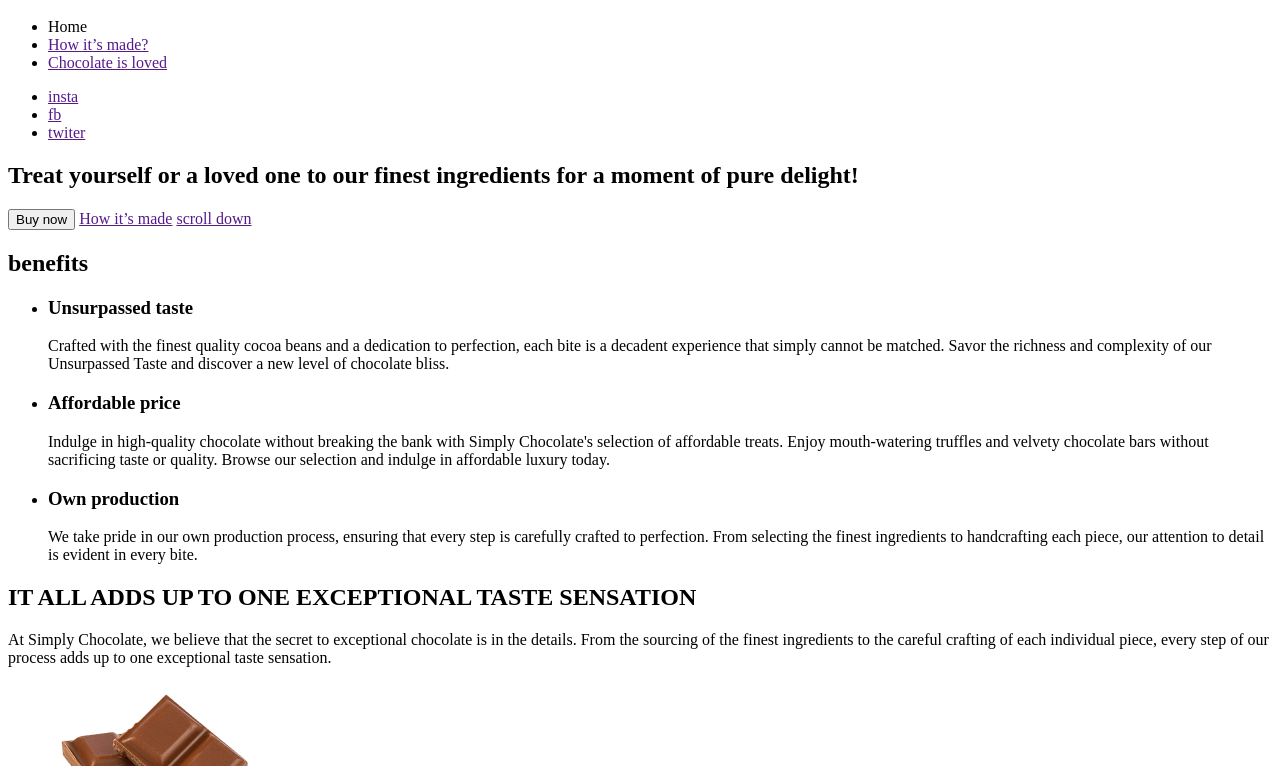
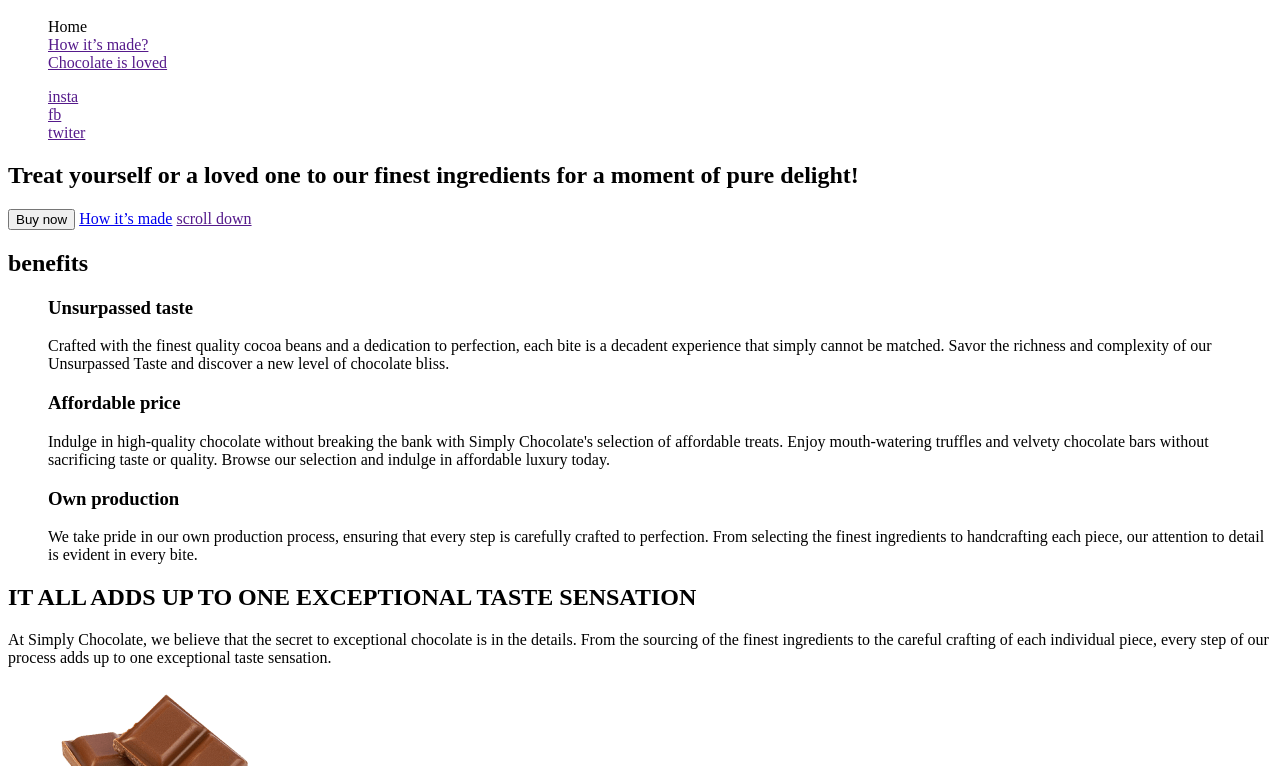
Before and after one commit to Tereshchuk-Yuliia/Chocolate, a plain HTML site: page index.html in a window 1280 px wide. Shown: the part 34-800 px from the top of the page. Drawn offline with Linux system fonts and the light colour scheme.

Commit message:
update index.html file

```diff
--- /dev/null
+++ b/css/style.css
@@ -0,0 +1,6 @@
+ul {
+    list-style-type: none;
+}
+a {
+    list-style-type: none;
+}
--- a/index.html
+++ b/index.html
@@ -4,6 +4,7 @@
     <meta charset="UTF-8">
     <meta name="viewport" content="width=device-width, initial-scale=1.0">
     <title>Chocolate</title>
+    <link rel="stylesheet" href="./css/style.css">
 </head>
 <body>
     <header>
@@ -27,7 +28,7 @@
         our finest ingredients for a moment
         of pure delight!</h1>
         <button type="button">Buy now</button>
-        <a href="">How it’s made</a>
+        <a href="#made">How it’s made</a>
         <a href="">scroll down</a>
     </section>
     <section>
@@ -88,7 +89,7 @@
             </li>
         </ul>
     </section>
-    <section>
+    <section id="made">
         <h2>HOW IT’S made?</h2>
         <img src="./img/image-min.jpg" alt="image" width="600" height="400">
         <h3>Try our chocolates today and discover the perfect balance of flavor</h3>
```
